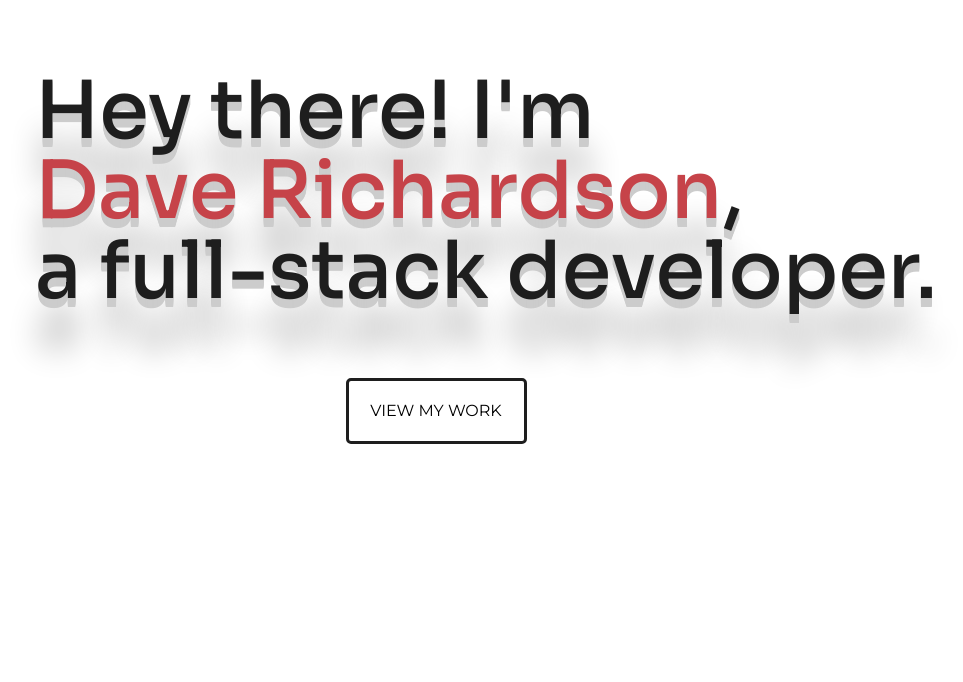
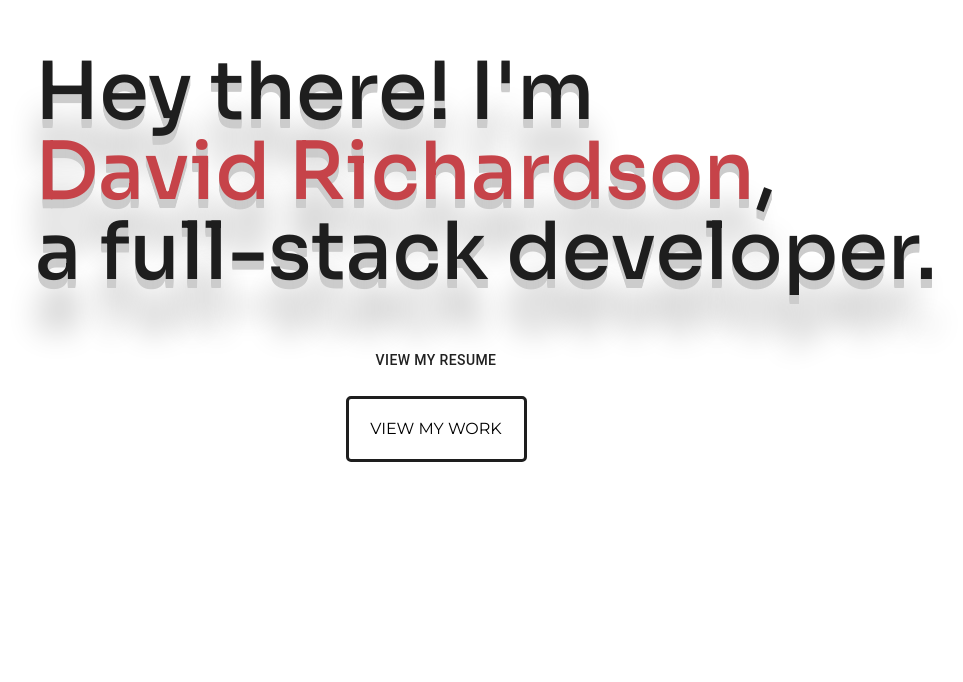
Before and after one commit to DavidRinSE/portfolio, a React (Create React App) app: page / in a window 1280 px wide. Shown: the part 118-800 px from the top of the page, without its empty margins (204-1167 px from the left). Built offline with nearby package versions, Linux system fonts and the light colour scheme.

Commit message:
Added resume link and updated name to David from Dave, doesn't really matter either way

```diff
--- a/src/components/Welcome.jsx
+++ b/src/components/Welcome.jsx
@@ -1,6 +1,7 @@
 import React from 'react';
 import './WelcomeAnimations.css'
 import { makeStyles } from '@material-ui/styles';
+import {Button} from '@material-ui/core';
 
 const useStyles = makeStyles((theme) => ({
     wrapper: {
@@ -81,7 +82,8 @@ const Welcome = (props) => {
     const classes = useStyles();
     return (
         <div className={classes.wrapper}>
-            <h1 className={`text-pop-up-tr ${classes.title}`}>Hey there! I'm <br/><strong>Dave Richardson</strong>,<br/> a full-stack developer.</h1>
+            <h1 className={`text-pop-up-tr ${classes.title}`}>Hey there! I'm <br/><strong>David Richardson</strong>,<br/> a full-stack developer.</h1>
+            <Button href='https://resume.davidr.in' className={classes.resume}>VIEW MY RESUME</Button>
             <div className={classes.button} onClick={props.scroll}><p>VIEW MY WORK</p></div>
         </div>
     );
```
